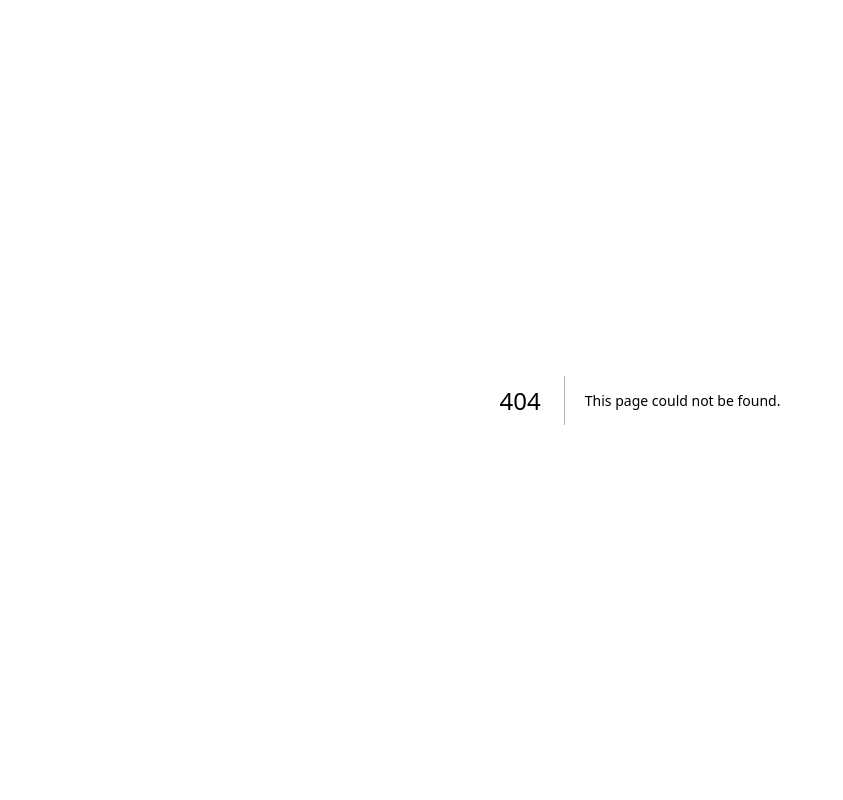
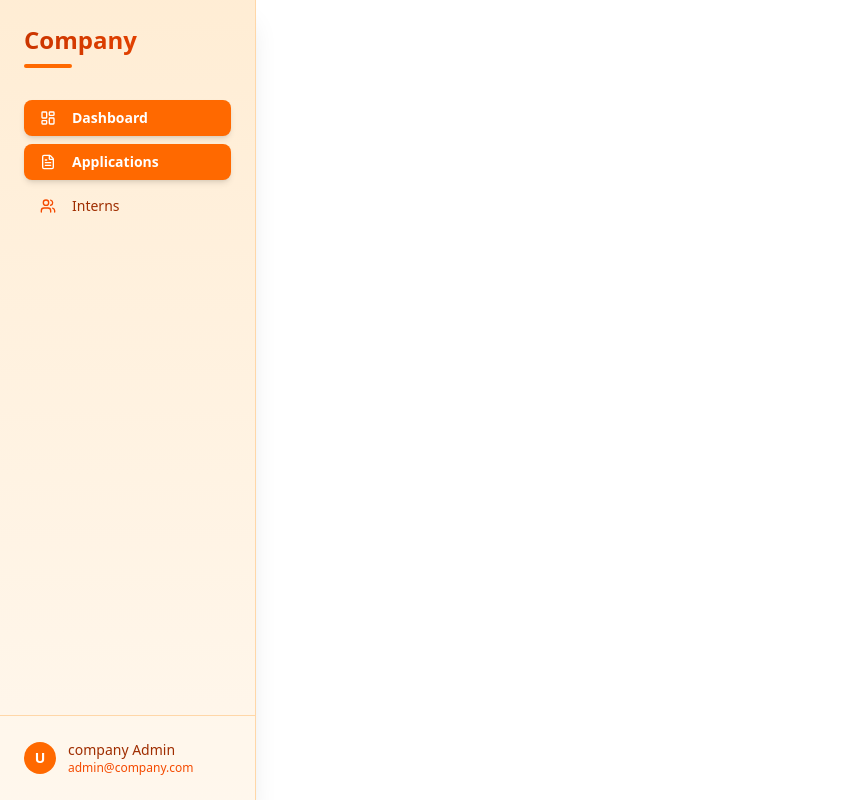
Before and after one commit to ABDIFEKEDA/internhub, a Next.js app in the folder frontend/internhub/: page /dashboard/company/application in a window 1280 px wide. Before the commit this address had no page. Shown: the whole page, without its empty margins (0-843 px from the left). Built offline with nearby package versions, Linux system fonts and the light colour scheme.

Commit message:
add company side bar

```diff
--- /dev/null
+++ b/frontend/internhub/app/dashboard/company/application/page.tsx
@@ -0,0 +1,13 @@
+import React from 'react'
+import { CompanySidebar } from '@/components/sidebar/CompanySidebar'
+
+const page = () => {
+  return (
+    <div className="flex">
+      <CompanySidebar />
+
+    </div>
+  )
+}
+
+export default page
--- /dev/null
+++ b/frontend/internhub/app/dashboard/company/page.tsx
@@ -0,0 +1,9 @@
+import React from 'react'
+
+const page = () => {
+  return (
+    <div>page</div>
+  )
+}
+
+export default page
--- /dev/null
+++ b/frontend/internhub/components/sidebar/CompanySidebar.tsx
@@ -0,0 +1,91 @@
+"use client"
+
+import Link from "next/link"
+import { usePathname } from "next/navigation"
+import { Button } from "@/components/ui/button"
+import { cn } from "@/lib/utils"
+import { LayoutDashboard, Users, FileText } from "lucide-react"
+
+export function CompanySidebar() {
+  const pathname = usePathname()
+
+  const menuItems = [
+    {
+      label: "Dashboard",
+      href: "/dashboard/company",
+      icon: <LayoutDashboard size={18} />,
+    },
+    {
+      label: "Applications",
+      href: "/dashboard/company/application",
+      icon: <FileText size={18} />,
+    },
+    {
+      label: "Interns",
+      href: "/dashboard/company/intern",
+      icon: <Users size={18} />,
+    },
+  ]
+
+  return (
+    <>
+      {/* Fixed Sidebar */}
+      <aside className="fixed top-0 left-0 w-64 h-screen bg-gradient-to-b from-orange-100 to-orange-50 p-6 shadow-xl border-r border-orange-200 overflow-y-auto">
+        {/* University Logo/Title */}
+        <div className="mb-8">
+          <h2 className="text-2xl font-bold bg-gradient-to-r from-orange-700 to-orange-600 bg-clip-text text-transparent">
+            Company
+          </h2>
+          <div className="h-1 w-12 bg-orange-500 rounded-full mt-2"></div>
+        </div>
+
+        {/* Navigation */}
+        <nav className="space-y-2">
+          {menuItems.map((item) => {
+            const isActive = pathname === item.href ||
+                           (item.href !== "/dashboard/university" &&
+                            pathname?.startsWith(item.href))
+
+            return (
+              <Button
+                key={item.href}
+                asChild
+                variant="ghost"
+                className={cn(
+                  "w-full justify-start text-orange-800 hover:bg-orange-200/80 transition-all duration-200",
+                  isActive && "bg-orange-500 text-white hover:bg-orange-600 font-semibold shadow-md"
+                )}
+              >
+                <Link href={item.href}>
+                  <span className={cn(
+                    "mr-2",
+                    isActive ? "text-white" : "text-orange-600"
+                  )}>
+                    {item.icon}
+                  </span>
+                  {item.label}
+                </Link>
+              </Button>
+            )
+          })}
+        </nav>
+
+        {/* Footer/User Info */}
+        <div className="absolute bottom-0 left-0 right-0 p-6 border-t border-orange-200 bg-orange-50/50">
+          <div className="flex items-center gap-3">
+            <div className="w-8 h-8 rounded-full bg-orange-500 flex items-center justify-center">
+              <span className="text-white text-sm font-semibold">U</span>
+            </div>
+            <div className="flex-1 min-w-0">
+              <p className="text-sm font-medium text-orange-800 truncate">company Admin</p>
+              <p className="text-xs text-orange-600 truncate">admin@company.com</p>
+            </div>
+          </div>
+        </div>
+      </aside>
+
+      {/* Spacer div to push main content to the right */}
+      <div className="w-64 flex-shrink-0" />
+    </>
+  )
+}
```
